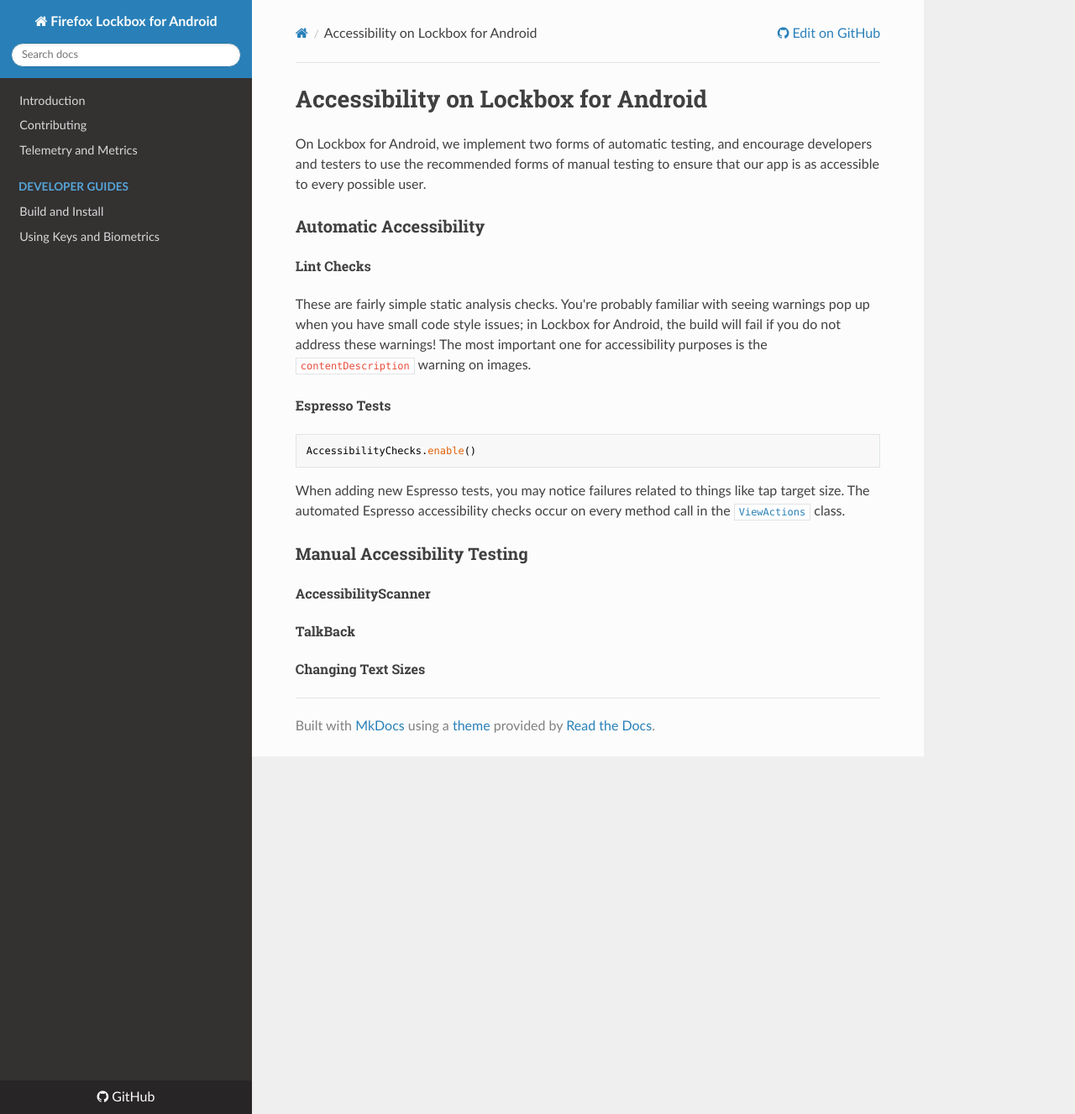
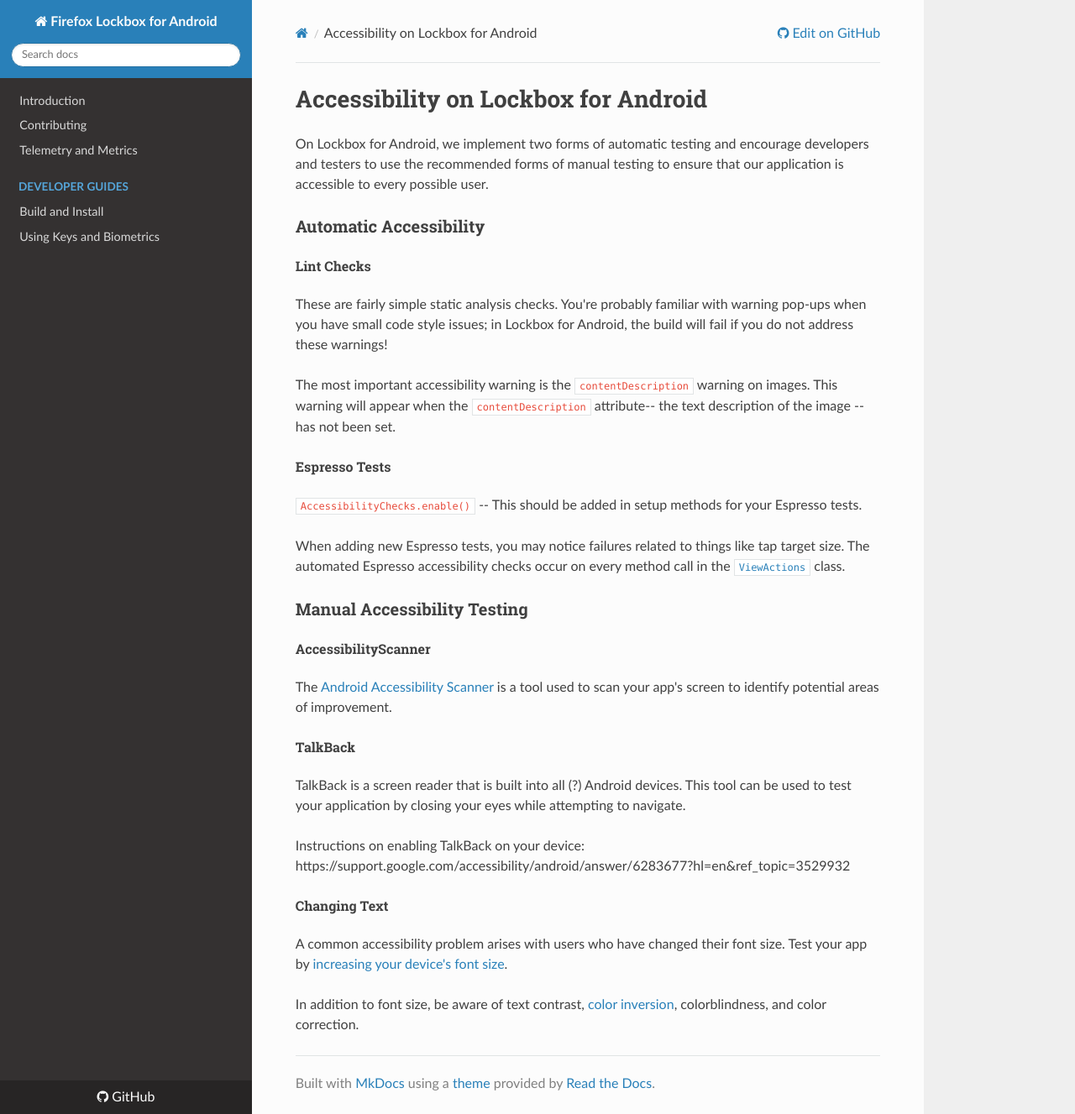
Before and after one commit to mozilla-lockwise/lockwise-android, an MkDocs documentation site: the page built from docs/accessibility.md, in a window 1280 px wide and 1327 px high. Shown: the whole window at 84% size. Built offline with MkDocs 1.6.1, drawn with Linux system fonts in a browser that asks for light colours; nearby versions of some CDN libraries; old or Windows-style settings are respelled for this version of MkDocs.

Commit message:
Manual testing notes

````diff
--- a/docs/accessibility.md
+++ b/docs/accessibility.md
@@ -1,24 +1,21 @@
 # Accessibility on Lockbox for Android
 
-On Lockbox for Android, we implement two forms of automatic testing, and
+On Lockbox for Android, we implement two forms of automatic testing and
 encourage developers and testers to use the recommended forms of manual testing
-to ensure that our app is as accessible to every possible user.
+to ensure that our application is accessible to every possible user.
 
 ### Automatic Accessibility
 
 ###### Lint Checks
 
-These are fairly simple static analysis checks. You're probably familiar with
-seeing warnings pop up when you have small code style issues; in Lockbox for
-Android, the build will fail if you do not address these warnings! The most
-important one for accessibility purposes is the `contentDescription` warning
-on images.
+These are fairly simple static analysis checks. You're probably familiar with warning pop-ups when you have small code style issues; in Lockbox for Android, the build will fail if you do not address these warnings!
+
+The most important accessibility warning is the `contentDescription` warning on images. This warning will appear when the `contentDescription` attribute-- the text description of the image --has not been set.
 
 ###### Espresso Tests
 
-```
-AccessibilityChecks.enable()
-```
+```AccessibilityChecks.enable()``` -- This should be added in setup methods for your Espresso tests.
+
 When adding new Espresso tests, you may notice failures related to things like
 tap target size. The automated Espresso accessibility checks occur on every
 method call in the [`ViewActions`](https://developer.android.com/reference/android/support/test/espresso/action/ViewActions) class.
@@ -27,6 +24,16 @@ method call in the [`ViewActions`](https://developer.android.com/reference/andro
 
 ###### AccessibilityScanner
 
+The [Android Accessibility Scanner](https://support.google.com/accessibility/android/answer/6376570?hl=en) is a tool used to scan your app's screen to identify potential areas of improvement.
+
 ###### TalkBack
 
-###### Changing Text Sizes
+TalkBack is a screen reader that is built into all (?) Android devices. This tool can be used to test your application by closing your eyes while attempting to navigate.
+
+Instructions on enabling TalkBack on your device: https://support.google.com/accessibility/android/answer/6283677?hl=en&ref_topic=3529932
+
+###### Changing Text
+
+A common accessibility problem arises with users who have changed their font size. Test your app by [increasing your device's font size](https://support.google.com/accessibility/android/answer/6006972?hl=en&ref_topic=9079043).
+
+In addition to font size, be aware of text contrast, [color inversion](https://support.google.com/accessibility/android/answer/6151800?hl=en&ref_topic=9079043), colorblindness, and color correction.
````
